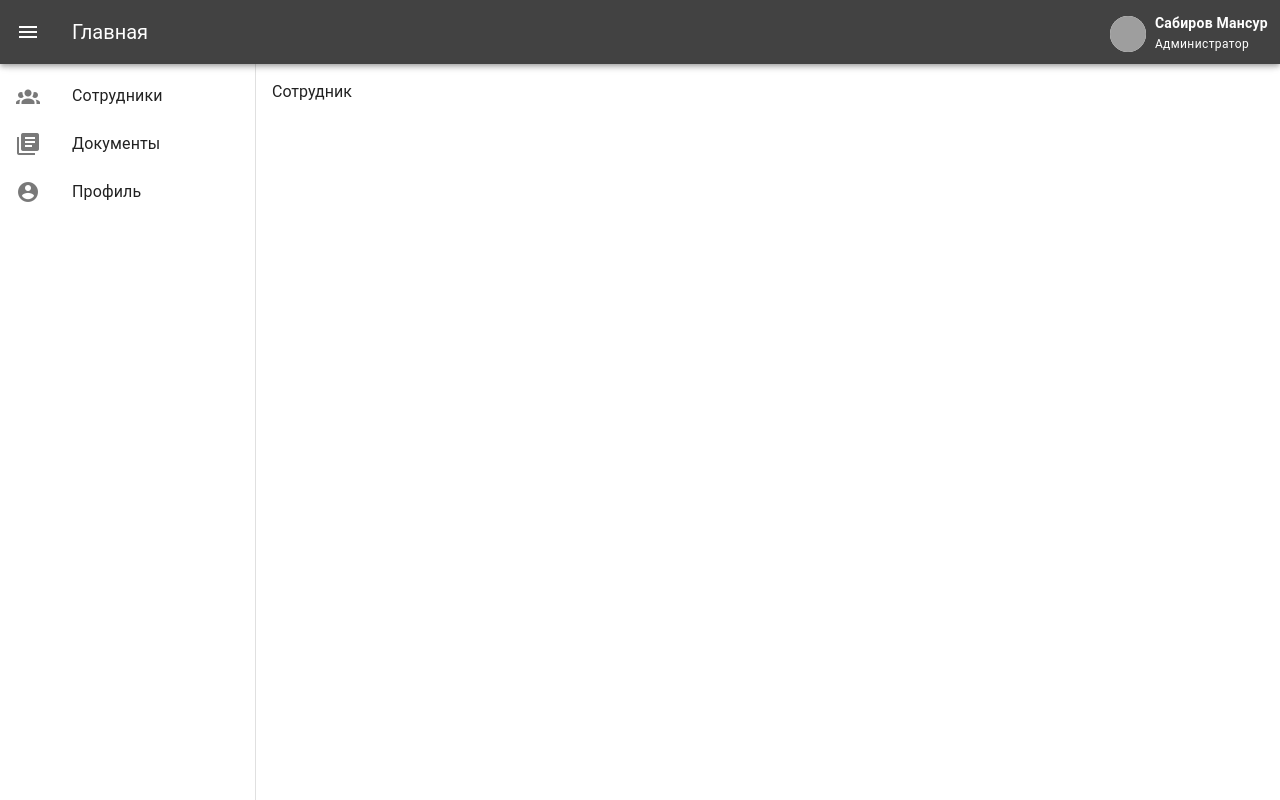
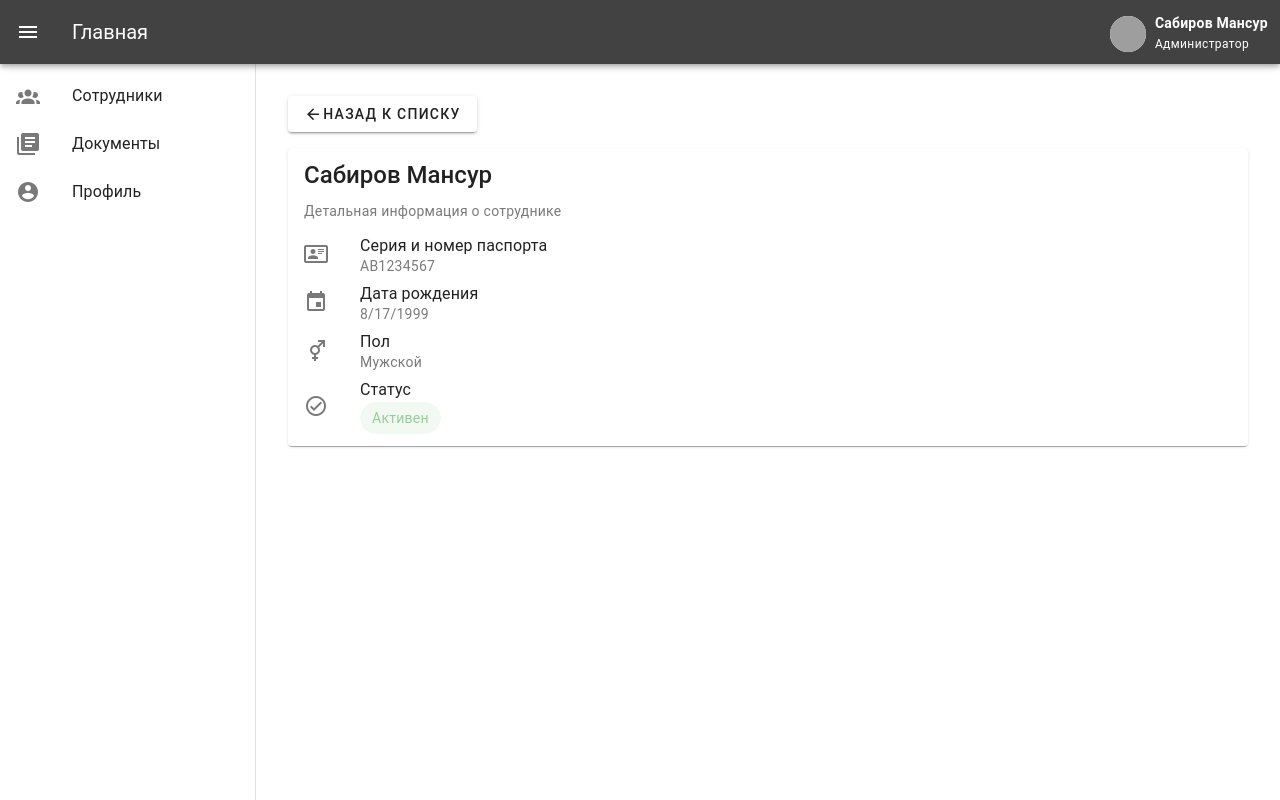
Before and after one commit to c61rv/multicard-test, a Vue app: page /employees/1 in a window 1280 px wide. Built offline with nearby package versions, Linux system fonts and the light colour scheme; data requests are answered from the project's data file; grey boxes are pictures that could not be loaded.

Commit message:
Создание внутренней страницы сотрудника

```diff
--- a/src/App.vue
+++ b/src/App.vue
@@ -43,12 +43,14 @@
             v-for="item in menuItems"
             :key="item.title"
             :to="item.to"
-            link
+            :exact="item.exact ?? true"
+        link
         >
-          <template v-slot:prepend>
-            <v-icon>{{ item.icon }}</v-icon>
-          </template>
-          <v-list-item-title>{{ item.title }}</v-list-item-title>
+        <template v-slot:prepend>
+          <v-icon>{{ item.icon }}</v-icon>
+        </template>
+
+        <v-list-item-title>{{ item.title }}</v-list-item-title>
         </v-list-item>
       </v-list>
     </v-navigation-drawer>
@@ -65,7 +67,7 @@
 import { ref } from 'vue';
 const drawer = ref(true);
 const menuItems = ref([
-  { title: 'Сотрудники', icon: 'mdi-account-group', to: '/' },
+  { title: 'Сотрудники', icon: 'mdi-account-group', to: '/employees' },
   { title: 'Документы', icon: 'mdi-text-box-multiple', to: '/documents' },
   { title: 'Профиль', icon: 'mdi-account-circle', to: '/profile' },
 ]);
--- a/src/api/index.js
+++ b/src/api/index.js
@@ -11,4 +11,7 @@ export default {
   getEmployees(page = 1, limit = 10) {
     return apiClient.get(`/employees?_page=${page}&_limit=${limit}`);
   },
+  getEmployee(id) {
+    return apiClient.get(`/employees/${id}`);
+  },
 };
--- a/src/router/index.js
+++ b/src/router/index.js
@@ -10,7 +10,7 @@ const router = createRouter({
     {
       path: '/employees',
       name: 'employees',
-      component: () => import('../views/Employees.vue')
+      component: () => import('../views/Employees.vue'),
     },
     {
       path: '/employees/:id',
--- a/src/stores/employees.js
+++ b/src/stores/employees.js
@@ -35,5 +35,16 @@ export const useEmployeesStore = defineStore('employees', {
         this.loading = false;
       }
     },
+    async fetchEmployeeById(id) {
+      this.loading = true;
+      try {
+        const response = await api.getEmployee(id);
+        this.currentEmployee = response.data;
+      } catch (error) {
+        console.error(`Ошибка при загрузке сотрудника ${id}:`, error);
+      } finally {
+        this.loading = false;
+      }
+    },
   },
 });
--- a/src/views/EmployeesInner.vue
+++ b/src/views/EmployeesInner.vue
@@ -1,3 +1,53 @@
 <template>
-  <p>Сотрудник</p>
+  <v-container>
+    <v-btn class="mb-4" @click="router.back()">
+      <v-icon left>mdi-arrow-left</v-icon>
+      Назад к списку
+    </v-btn>
+    <v-card v-if="currentEmployee && !loading" :loading="loading">
+      <v-card-title class="text-h5">
+        {{ currentEmployee.firstName }} {{ currentEmployee.lastName }}
+      </v-card-title>
+      <v-card-subtitle>Детальная информация о сотруднике</v-card-subtitle>
+      <v-list>
+        <v-list-item prepend-icon="mdi-card-account-details-outline">
+          <v-list-item-title>Серия и номер паспорта</v-list-item-title>
+          <v-list-item-subtitle>{{ currentEmployee.passport }}</v-list-item-subtitle>
+        </v-list-item>
+        <v-list-item prepend-icon="mdi-calendar">
+          <v-list-item-title>Дата рождения</v-list-item-title>
+          <v-list-item-subtitle>{{ new Date(currentEmployee.birthDate.split('.').reverse().join('-')).toLocaleDateString() }}</v-list-item-subtitle>
+        </v-list-item>
+        <v-list-item prepend-icon="mdi-gender-male-female">
+          <v-list-item-title>Пол</v-list-item-title>
+          <v-list-item-subtitle>{{ currentEmployee.gender }}</v-list-item-subtitle>
+        </v-list-item>
+        <v-list-item prepend-icon="mdi-check-circle-outline">
+          <v-list-item-title>Статус</v-list-item-title>
+          <v-list-item-subtitle>
+            <v-chip :color="currentEmployee.status ? 'green' : 'red'">
+              {{ currentEmployee.status ? 'Активен' : 'Не активен' }}
+            </v-chip>
+          </v-list-item-subtitle>
+        </v-list-item>
+      </v-list>
+    </v-card>
+    <v-progress-circular v-else indeterminate color="primary"></v-progress-circular>
+  </v-container>
 </template>
+
+<script setup>
+import { onMounted } from 'vue';
+import { useRoute, useRouter } from 'vue-router';
+import { useEmployeesStore } from '@/stores/employees';
+import { storeToRefs } from 'pinia';
+
+const route = useRoute();
+const router = useRouter();
+const employeesStore = useEmployeesStore();
+const { currentEmployee, loading } = storeToRefs(employeesStore);
+
+onMounted(() => {
+  employeesStore.fetchEmployeeById(route.params.id);
+});
+</script>
```
